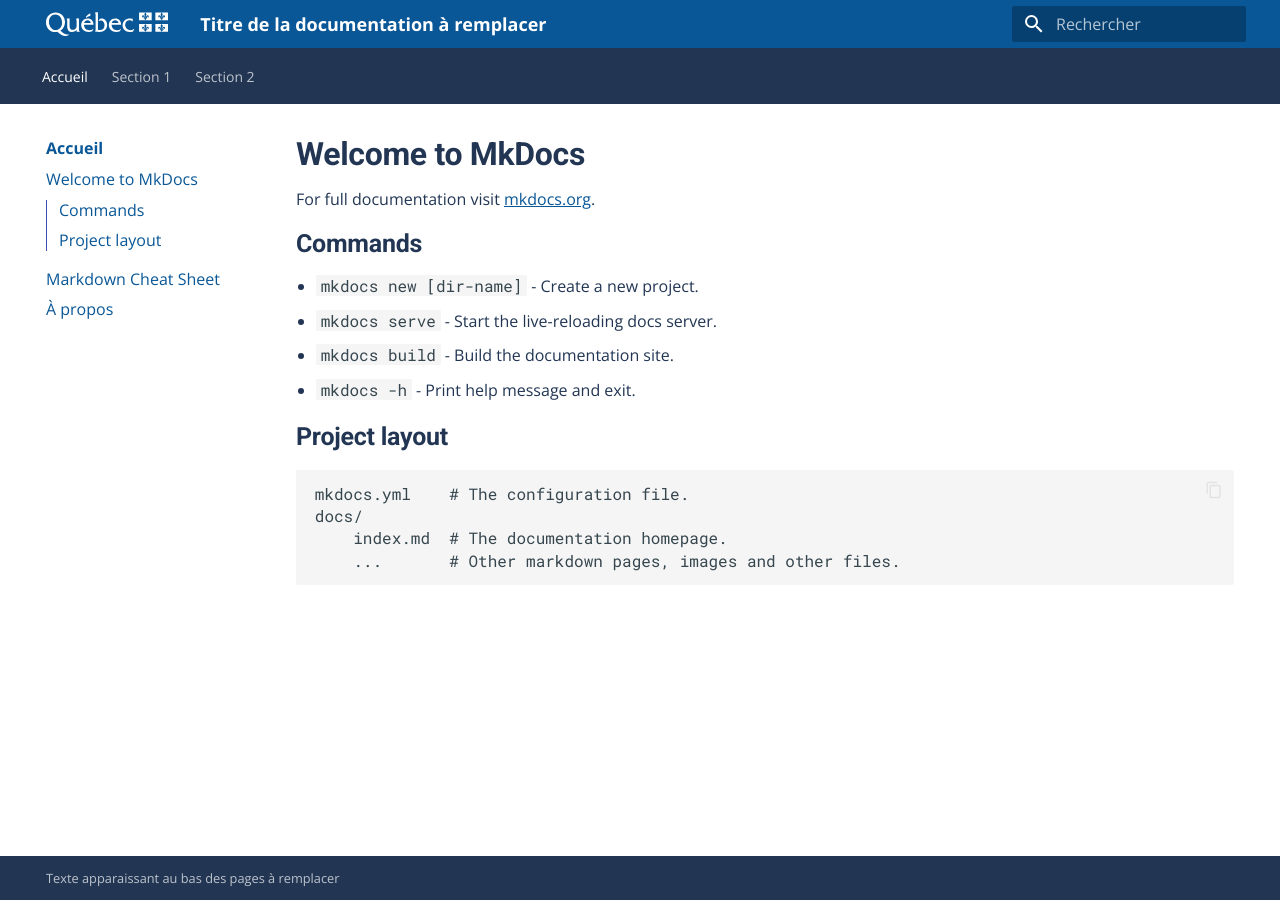
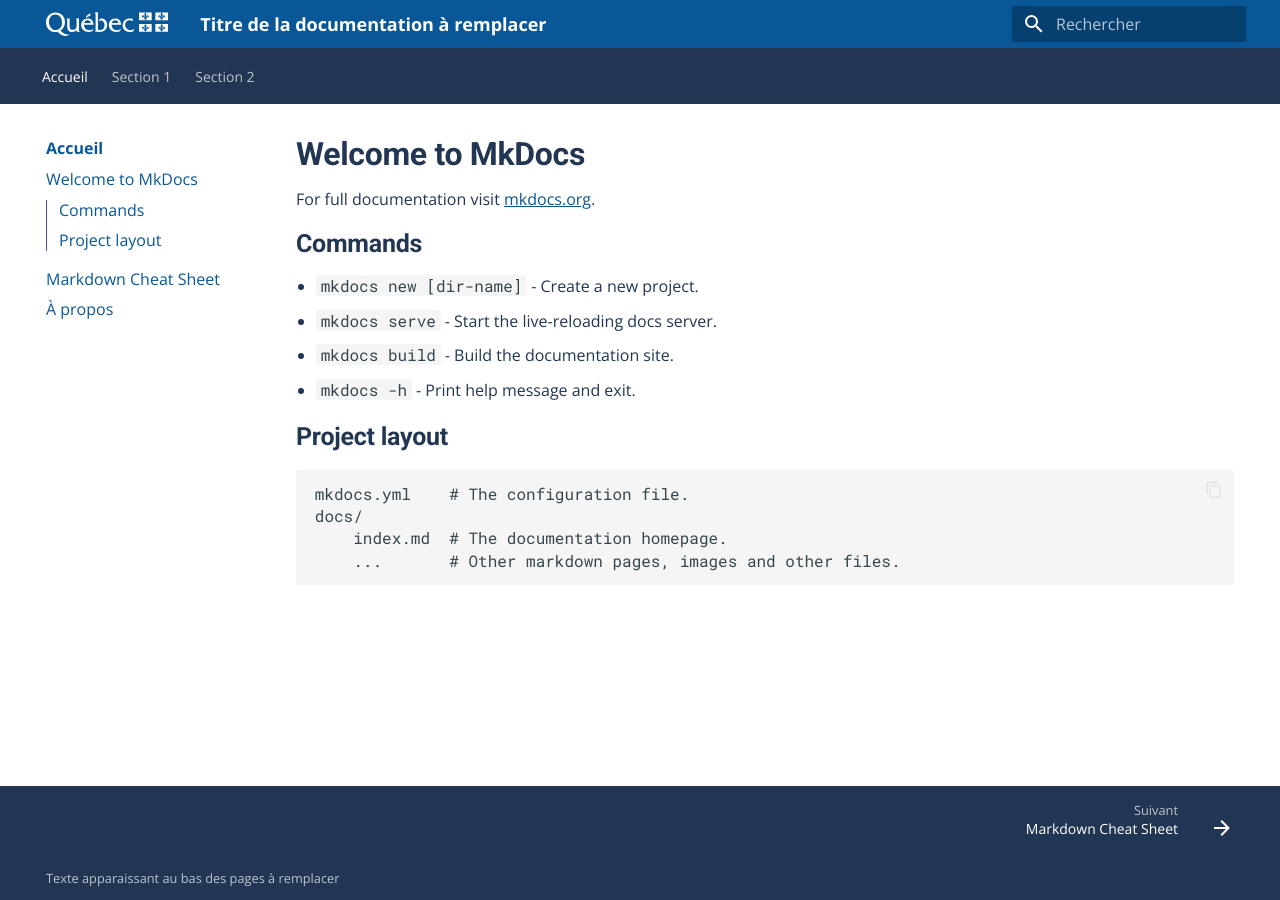
Before and after one commit to boisalai/mkdocs-material-quebec, an MkDocs documentation site: the page built from docs/index.md, in a window 1280 px wide. Built offline with MkDocs 1.6.1 and Material for MkDocs 9.7.7, drawn with Linux system fonts in a browser that asks for light colours.

Commit message:
commit Jeu 15 jui 2023 14:31:12 EDT

```diff
--- a/docs/stylesheets/extra.css
+++ b/docs/stylesheets/extra.css
@@ -58,10 +58,27 @@
   color: #ffffff;
 }
 
-/* Bas de page. */
+.md-footer__link {
+  margin-bottom: 0px;
+  margin-top: 10px;
+}
+
+/* BAS DE PAGE. */
+
+.md-footer {
+  background-color: var(--qc-color-blue-dark);
+  color: #ffffff;
+}
+
+.md-footer__title {
+  font-size: 14px;
+}
+
 .md-footer-meta {
   background-color: var(--qc-color-blue-dark);
 }
+
+/* TEXTE PRINCIPAL. */
 
 /* Réduire l'espace au début du texte. */
 .md-main__inner {
--- a/mkdocs.yml
+++ b/mkdocs.yml
@@ -9,6 +9,7 @@
     text: "Open Sans"
     code: Roboto Mono
   features:
+    - navigation.footer
     - navigation.tabs
     - navigation.path
     - navigation.top
```
